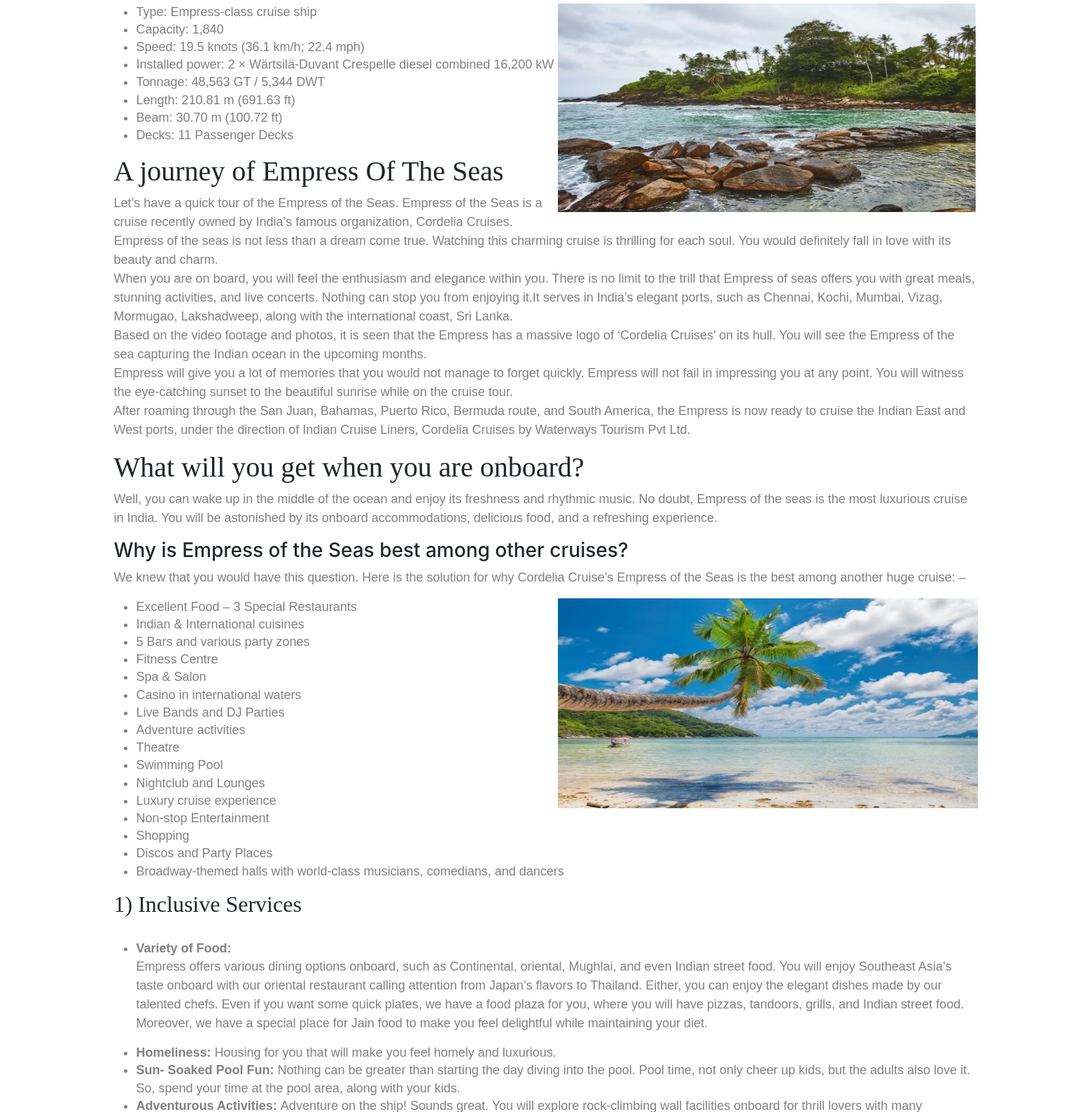
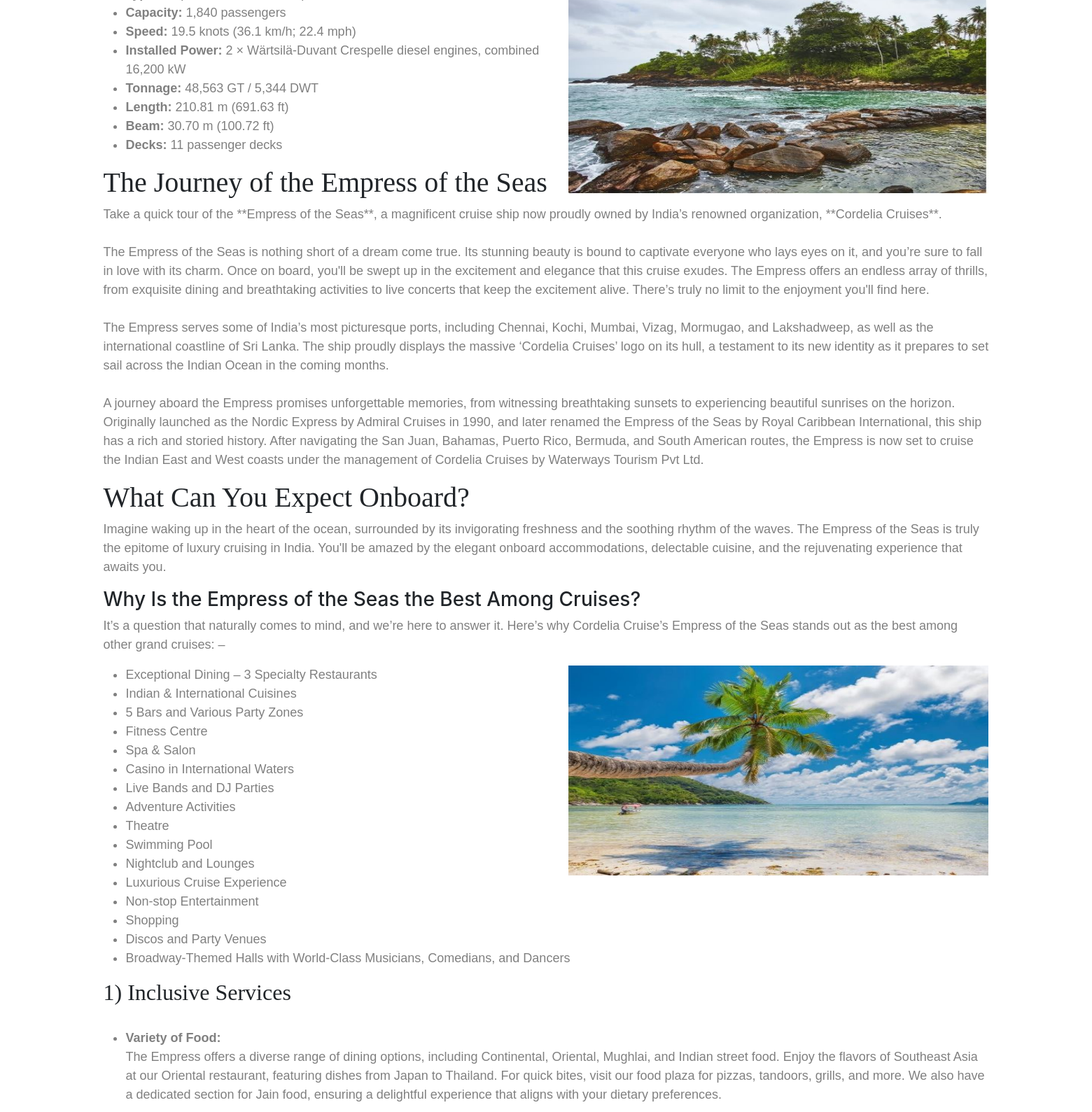
Before and after one commit to josevinoth/bvm_tours_travel_v1.0, a Django app: template tt_project/tt_app/templates/tt_html/cruise.html in a window 1560 px wide. Shown: the part 1535-3124 px from the top of the page at 70% size. Run offline with Django 3.2, Linux system fonts and the light colour scheme; the template is opened without the code that fills it, so the values that code supplies are empty; some libraries are stand-ins or nearby versions.

Commit message:
commit pooja(04-sep-2024)  add enquiry button to base.html  cruise rephrase  srilanka.html

```diff
--- /dev/null
+++ b/tt_project/tt_app/sub_views/wedding_srilanka_view.py
@@ -0,0 +1,4 @@
+from django.shortcuts import render
+
+def wedding_srilanka_view(request):
+    return render(request, 'tt_html/wedding_srilanka.html')
--- a/tt_project/tt_app/templates/tt_html/base.html
+++ b/tt_project/tt_app/templates/tt_html/base.html
@@ -170,16 +170,24 @@
                                         <form method="POST" action="" id="registration_add">
                                             {% csrf_token %}
                                             <div class="form-group">
-                                                <label for="name">Name</label>
-                                                <input type="text" class="form-control" id="name" placeholder="Enter your name" required>
+                                                <label for="reg_name">Name</label>
+                                                <input type="text" class="form-control" id="reg_name" placeholder="Enter your name" required>
                                             </div>
                                             <div class="form-group">
-                                                <label for="email">Email</label>
-                                                <input type="email" class="form-control" id="email" placeholder="Enter your email" required>
+                                                <label for="reg_city">city</label>
+                                                <input type="text" class="form-control" id="reg_city" placeholder="Enter your name" required>
                                             </div>
                                             <div class="form-group">
-                                                <label for="phone">Phone Number</label>
-                                                <input type="tel" class="form-control" id="phone" placeholder="Enter your phone number" required>
+                                                <label for="reg_phone">phone:</label>
+                                                <input type="tel" class="form-control" id="reg_phone" placeholder="Enter your name" required>
+                                            </div>
+                                            <div class="form-group">
+                                                <label for="reg_mail">Email</label>
+                                                <input type="email" class="form-control" id="reg_mail" placeholder="Enter your email" required>
+                                            </div>
+                                            <div class="form-group">
+                                                <label for="reg_destination">Destination</label>
+                                                <input type="text" class="form-control" id="reg_destination" placeholder="Enter your name" required>
                                             </div>
                                             <div class="form-group">
                                                 <label for="message">Message</label>
--- a/tt_project/tt_app/templates/tt_html/cruise.html
+++ b/tt_project/tt_app/templates/tt_html/cruise.html
@@ -1,95 +1,97 @@
 {% extends "tt_html/base.html" %}
 {% load widget_tweaks %}
 {% block content %}
+
 <div class="row">
 	<div class="col-1"></div>
 	<div class="col-10">
 		<div class="container-fluid">
-			<div class="container-fluid">
-				<img src="/media/cruise/cruise.png" width="1400" height="400"/><br>
-				<h1>Cordelia Cruises Packages in India</h1>
-                <p>How does the idea of “waking up to a new destination everyday” sound to you? Apparently, the imagination itself creates goosebumps of excitement for all of us.<br/><br/>
-                What if we tell you that you can experience the voyage of the breathtaking Indian Ocean with Cordelia Cruises? Well, it sounds great. Isn’t it? The cruise tour will be launched in some fantastic destinations, like, Goa, Andaman, Kochi, Mumbai, Ganapatipule, Diu, and many other seaboard destinations. Cordelia Cruises is all set to serve you with the mesmerizing beauty of the Indian coastline. Click here to view all Cordelia Cruise Packages.</p>
-				<br/><br/>
+			<img src="/media/cruise/cruise.png"  width="1400" height="400"/><br>
+			<h1>Cordelia Cruises Packages in India</h1> <p>Imagine waking up to a new destination every day—just the thought is enough to give you goosebumps of excitement!<br/><br/> Now, what if we told you that you could embark on a breathtaking voyage across the Indian Ocean with Cordelia Cruises? Sounds amazing, right? This incredible cruise experience will take you to stunning destinations like Goa, the Andaman Islands, Kochi, Mumbai, Ganapatipule, Diu, and many other scenic coastal spots. Cordelia Cruises is ready to unveil the mesmerizing beauty of the Indian coastline just for you. <a href="#">Click here</a> to view all Cordelia Cruise Packages.</p> <br/><br/>
 			<h1>A journey of Empress Of The Seas</h1>
 			<img src="/media/cruise/cruise_1.png" height="300" width="600" align="right"/>
-				<p>Let’s have a quick tour of the Empress of the Seas. Empress of the Seas is a cruise recently owned by India’s famous organization, <b>Cordelia Cruises.</b><br/>
+			<p>Take a quick tour of the **Empress of the Seas**, a magnificent cruise ship now owned by India’s renowned organization, **Cordelia Cruises**.<br/><br/>
+				The Empress of the Seas is truly a dream come true. Its beauty and charm are bound to captivate anyone who sets eyes on it. When you step on board, you'll immediately feel the excitement and elegance that this cruise embodies. The Empress offers an unparalleled experience with exceptional dining, thrilling activities, and live concerts—ensuring there's never a dull moment.<br/><br/>
 
-                                Empress of the seas is not less than a dream come true. Watching this charming cruise is thrilling for each soul. You would definitely fall in love with its beauty and charm.<br/>
+				This stunning ship serves some of India’s most beautiful ports, including Chennai, Kochi, Mumbai, Vizag, Mormugao, and Lakshadweep, as well as international destinations like Sri Lanka. The ship proudly displays the massive ‘Cordelia Cruises’ logo on its hull, making it a true icon as it prepares to sail the Indian Ocean in the coming months.<br/><br/>
 
-                                When you are on board, you will feel the enthusiasm and elegance within you. There is no limit to the trill that Empress of seas offers you with great meals, stunning activities, and live concerts. Nothing can stop you from enjoying it.<br/>
-					            It serves in India’s elegant ports, such as Chennai, Kochi, Mumbai, Vizag, Mormugao, Lakshadweep, along with the international coast, Sri Lanka.
-				                <br/>Based on the video footage and photos, it is seen that the Empress has a massive logo of <mark>‘Cordelia Cruises’ </mark>on its hull. You will see the Empress of the sea capturing the Indian ocean in the upcoming months.
-					Empress will give you a lot of memories that you would not manage to forget quickly. Empress will not fail in impressing you at any point. You will witness the eye-catching sunset to the beautiful sunrise while on the cruise tour.<br/>
-					The Empress of the ship was first ruled by Admiral Cruises and then by the Royal Caribbean International. It entered into the seawater in 1990 as Nordic Express, which was later renamed as the Empress of seas by the Royal Caribbean International.<br/>
-					After roaming through the San Juan, Bahamas, Puerto Rico, Bermuda route, and South America, the Empress is now ready to cruise the Indian East and West ports, under the direction of Indian Cruise Liners, Cordelia Cruises by Waterways Tourism Pvt Ltd.</p><br/>
-				 <h1>Everything You want to know about the Empress Of The Seas</h1>
-                 <h3>Technical Details of the Ship</h3>
+				A journey aboard the Empress will create unforgettable memories, from witnessing breathtaking sunsets to watching the sun rise over the horizon. This ship, originally launched as the Nordic Express by Admiral Cruises in 1990 and later renamed the Empress of the Seas by Royal Caribbean International, has a rich history. After navigating routes through San Juan, the Bahamas, Puerto Rico, Bermuda, and South America, the Empress is now set to cruise India’s East and West coasts under the management of Cordelia Cruises by Waterways Tourism Pvt Ltd.</p><br/>
+
+			<h1>Everything You Need to Know About the Empress of the Seas</h1>
+			<h3>Technical Specifications of the Ship</h3>
 			<img src="/media/cruise/Cruise_2.jpg" height="300" width="600" align="right"/>
-				<ul style="font-family: Arial, Helvetica, sans-serif; font :Arial;font-size: 18px;line-height: 1.4;color: grey; margin-bottom: 15px;"><li>Type: Empress-class cruise ship</li>
-				<li>Capacity: 1,840</li>
-				<li>Speed: 19.5 knots (36.1 km/h; 22.4 mph)</li>
-				<li>Installed power: 2 × Wärtsilä-Duvant Crespelle diesel combined 16,200 kW</li>
-				<li>Tonnage: 48,563 GT / 5,344 DWT</li>
-				<li>Length: 210.81 m (691.63 ft)</li>
-				<li>Beam: 30.70 m (100.72 ft)</li>
-				<li>Decks: 11 Passenger Decks</li></ul>
-				<h1>A journey of Empress Of The Seas</h1>
-				<p>Let’s have a quick tour of the Empress of the Seas. Empress of the Seas is a cruise recently owned by India’s famous organization, Cordelia Cruises.<br/>
-				Empress of the seas is not less than a dream come true. Watching this charming cruise is thrilling for each soul. You would definitely fall in love with its beauty and charm.<br/>
-				When you are on board, you will feel the enthusiasm and elegance within you. There is no limit to the trill that Empress of seas offers you with great meals, stunning activities, and live concerts. Nothing can stop you from enjoying it.It serves in India’s elegant ports, such as Chennai, Kochi, Mumbai, Vizag, Mormugao, Lakshadweep, along with the international coast, Sri Lanka.<br/>
-				Based on the video footage and photos, it is seen that the Empress has a massive logo of ‘Cordelia Cruises’ on its hull. You will see the Empress of the sea capturing the Indian ocean in the upcoming months.<br/>
-				Empress will give you a lot of memories that you would not manage to forget quickly. Empress will not fail in impressing you at any point. You will witness the eye-catching sunset to the beautiful sunrise while on the cruise tour.<br/>After roaming through the San Juan, Bahamas, Puerto Rico, Bermuda route, and South America, the Empress is now ready to cruise the Indian East and West ports, under the direction of Indian Cruise Liners, Cordelia Cruises by Waterways Tourism Pvt Ltd.</p>
-				<h1>What will you get when you are onboard?</h1>
-				<p>Well, you can wake up in the middle of the ocean and enjoy its freshness and rhythmic music. No doubt, Empress of the seas is the most luxurious cruise in India. You will be astonished by its onboard accommodations, delicious food, and a refreshing experience.</p>
-				<h3>Why is Empress of the Seas best among other cruises?</h3>
-				<p>We knew that you would have this question. Here is the solution for why Cordelia Cruise’s Empress of the Seas is the best among another huge cruise: –</p>
+			<ul>
+				<li><strong>Type:</strong> Empress-class cruise ship</li>
+				<li><strong>Capacity:</strong> 1,840 passengers</li>
+				<li><strong>Speed:</strong> 19.5 knots (36.1 km/h; 22.4 mph)</li>
+				<li><strong>Installed Power:</strong> 2 × Wärtsilä-Duvant Crespelle diesel engines, combined 16,200 kW</li>
+				<li><strong>Tonnage:</strong> 48,563 GT / 5,344 DWT</li>
+				<li><strong>Length:</strong> 210.81 m (691.63 ft)</li>
+				<li><strong>Beam:</strong> 30.70 m (100.72 ft)</li>
+				<li><strong>Decks:</strong> 11 passenger decks</li> </ul>
+
+			<h1>The Journey of the Empress of the Seas</h1>
+			<p>Take a quick tour of the **Empress of the Seas**, a magnificent cruise ship now proudly owned by India’s renowned organization, **Cordelia Cruises**.<br/><br/>
+				The Empress of the Seas is nothing short of a dream come true. Its stunning beauty is bound to captivate everyone who lays eyes on it, and you’re sure to fall in love with its charm. Once on board, you'll be swept up in the excitement and elegance that this cruise exudes. The Empress offers an endless array of thrills, from exquisite dining and breathtaking activities to live concerts that keep the excitement alive. There’s truly no limit to the enjoyment you'll find here.<br/><br/>
+
+				The Empress serves some of India’s most picturesque ports, including Chennai, Kochi, Mumbai, Vizag, Mormugao, and Lakshadweep, as well as the international coastline of Sri Lanka. The ship proudly displays the massive ‘Cordelia Cruises’ logo on its hull, a testament to its new identity as it prepares to set sail across the Indian Ocean in the coming months.<br/><br/>
+
+				A journey aboard the Empress promises unforgettable memories, from witnessing breathtaking sunsets to experiencing beautiful sunrises on the horizon. Originally launched as the Nordic Express by Admiral Cruises in 1990, and later renamed the Empress of the Seas by Royal Caribbean International, this ship has a rich and storied history. After navigating the San Juan, Bahamas, Puerto Rico, Bermuda, and South American routes, the Empress is now set to cruise the Indian East and West coasts under the management of Cordelia Cruises by Waterways Tourism Pvt Ltd.</p>
+
+
+			<h1>What Can You Expect Onboard?</h1> <p>Imagine waking up in the heart of the ocean, surrounded by its invigorating freshness and the soothing rhythm of the waves. The Empress of the Seas is truly the epitome of luxury cruising in India. You'll be amazed by the elegant onboard accommodations, delectable cuisine, and the rejuvenating experience that awaits you.</p>
+			<h3>Why Is the Empress of the Seas the Best Among Cruises?</h3>
+			<p>It’s a question that naturally comes to mind, and we’re here to answer it. Here’s why Cordelia Cruise’s Empress of the Seas stands out as the best among other grand cruises: –</p>
 			<img src="/media/cruise/Cruise_3.jpg" height="300" width="600" align="right"/>
-				<ul style="font-family: Arial, Helvetica, sans-serif; font :Arial;font-size: 18px;line-height: 1.4;color: grey; margin-bottom: 15px;">
-					<li>Excellent Food – 3 Special Restaurants</li>
-					<li>Indian & International cuisines</li>
-					<li>5 Bars and various party zones</li>
+			<ul> <li>Exceptional Dining – 3 Specialty Restaurants</li>
+				<li>Indian & International Cuisines</li>
+				<li>5 Bars and Various Party Zones</li>
 				<li>Fitness Centre</li>
 				<li>Spa & Salon</li>
-					<li>Casino in international waters</li>
+				<li>Casino in International Waters</li>
 				<li>Live Bands and DJ Parties</li>
-					<li>Adventure activities</li>
-					<li>Theatre</li>
-					<li>Swimming Pool</li>
+				<li>Adventure Activities</li>
+				<li>Theatre</li> <li>Swimming Pool</li>
 				<li>Nightclub and Lounges</li>
-					<li>Luxury cruise experience</li>
+				<li>Luxurious Cruise Experience</li>
 				<li>Non-stop Entertainment</li>
 				<li>Shopping</li>
-					<li>Discos and Party Places</li>
-					<li>Broadway-themed halls with world-class musicians, comedians, and dancers</li>
+				<li>Discos and Party Venues</li>
+				<li>Broadway-Themed Halls with World-Class Musicians, Comedians, and Dancers</li>
+			</ul>
 
+
+
+			<h2>1) Inclusive Services</h2><br/>
+			<ul>
+				<li><b>Variety of Food:</b>
+					<p>The Empress offers a diverse range of dining options, including Continental, Oriental, Mughlai, and Indian street food. Enjoy the flavors of Southeast Asia at our Oriental restaurant, featuring dishes from Japan to Thailand. For quick bites, visit our food plaza for pizzas, tandoors, grills, and more. We also have a dedicated section for Jain food, ensuring a delightful experience that aligns with your dietary preferences.</p></li>
+				<li><b>Homeliness:</b> <p>Experience luxurious accommodations designed to make you feel right at home.</p></li>
+				<li><b>Sun-Soaked Pool Fun:</b>
+					<p>Start your day with a refreshing dive into the pool. Pool time is a joy for both kids and adults, so make the most of our pool area with your family.</p></li>
+				<li><b>Adventurous Activities:</b> <p>For adventure enthusiasts, the ship offers exciting activities including a rock-climbing wall and other thrilling options.</p></li>
+				<li><b>Casinos:</b>
+					<p>Our onboard casinos are open to everyone at no extra cost.</p></li>
+				<li><b>The Party Place:</b>
+					<p>Experience the excitement of a party in the middle of the ocean at The Dome, making your trip truly unforgettable.</p></li>
+				<li><b>Child-Friendly Food:</b> <p>Say goodbye to boring meals. Our skilled chefs prepare international cuisines that will delight your children. Family dining is a treasured tradition, and our staff ensures every detail is taken care of.</p></li>
+				<li><b>Exclusive Reading Zone:</b> <p>Enjoy a peaceful reading environment with our special reading zones, featuring an inspiring collection of books.</p></li>
+				<li><b>Fitness Spot:</b> <p>Stay fit with access to our gym and fitness centers.</p></li>
+				<li><b>Entertainment:</b> <p>Enjoy a variety of entertainment options, including live music shows and stand-up comedy performances.</p></li>
 			</ul>
-				<h2>1) Inclusive Services</h2><br/>
-				<ul style="font-family: Arial, Helvetica, sans-serif; font :Arial;font-size: 18px;line-height: 1.4;color: grey; margin-bottom: 15px;">
-					<li><b>Variety of Food:</b><p>Empress offers various dining options onboard, such as Continental, oriental, Mughlai, and even Indian street food. You will enjoy Southeast Asia’s taste onboard with our oriental restaurant calling attention from Japan’s flavors to Thailand. Either, you can enjoy the elegant dishes made by our talented chefs. Even if you want some quick plates, we have a food plaza for you, where you will have pizzas, tandoors, grills, and Indian street food. Moreover, we have a special place for Jain food to make you feel delightful while maintaining your diet.</p></li>
-					<li><b>Homeliness: </b> Housing for you that will make you feel homely and luxurious.</li>
-					<li><b>Sun- Soaked Pool Fun: </b>Nothing can be greater than starting the day diving into the pool. Pool time, not only cheer up kids, but the adults also love it. So, spend your time at the pool area, along with your kids.</li>
-				<li><b>Adventurous Activities: </b>Adventure on the ship! Sounds great. You will explore rock-climbing wall facilities onboard for thrill lovers with many compelling activities.</li>
-				<li><b>Casinos:</b>Casinos will be open for everyone, free of cost.</li>
-				<li><b>The Party Place: </b>Can’t imagine the thrill of the party in the middle of the ocean? Then, experience it with us. We have The Dome for you to make your trip unforgettable.</li>
-				<li><b>Food that your child will love to have:</b>It’s so boring to have the usual food on a tour. Isn’t it? Thus, the cruise company has hired skillful chefs for you to take care of your desires by cooking international cuisines. Family dining is definitely an inevitable culture of India; therefore, the staff looks after every minor aspect.</li>
-				<li><b>Exclusive Reading Zone:</b>A long journey along with a quiet and calm environment is the perfect scenery to read books. Cruise has special reading zones for the book lovers at Empress, which has an inspiring books collection.</li>
-				<li><b>Fitness spot:</b>You’ll have access to the gym and fitness centers.</li>
-				<li><b>Entertainment: </b>Entertainment facilities, in the form of live music shows and stand-up comedy.</li></ul>
 			<h2>2) Exclusive services</h2>
 			<img src="/media/cruise/cruise_4.png" height="300" width="600" align="right"/>
-				<ul style="font-family: Arial, Helvetica, sans-serif; font :Arial;font-size: 18px;line-height: 1.4;color: grey; margin-bottom: 15px;">
-					<li>A place with a seating capacity of 740 guests is made. You will experience the glamor and fashion of beauty shows onboard by world-class performers.</li>
-					<li>Glow while on holiday with our Spa and Salon service. Being on holiday, you need to be more pampered. So, we have arrangements for you to glow with our spa therapist and salon services. You can also book an appointment with them, for the wedding or other occasions.</li>
-					<li>If you wish to watch the additional entertainment shows from our performer artist, you will have to book the show.</li>
-					<li>Shopping! No matter where we are, shopping makes us happy. Steal a little time from your cruise holiday, and visit the shopping center onboard.</li>
+			<ul>
+				<li>Enjoy world-class beauty shows in our venue with a seating capacity of 740 guests. Experience the glamour and fashion of stunning performances by top-tier artists onboard.</li>
+				<li>Indulge in ultimate relaxation with our Spa and Salon services. Whether you want to unwind or prepare for a special occasion, our spa therapists and salon professionals are here to pamper you. You can even book appointments for weddings or other events.</li>
+				<li>For additional entertainment shows featuring our talented performers, please make sure to book in advance.</li> <li>Shopping is always a delight, no matter where you are. Take some time during your cruise to visit our onboard shopping center and pick up something special.</li>
 			</ul>
-				<h1>Onboarding price on Cordelia Cruises</h1>
-				<p>If you were eagerly waiting for a fun family holiday, this is the best time for it. Surprise your family with a holiday plan like never before. Take them to a new world of amusement on the cruise.</p>
-				<p>We assure you that these bunches of amazing provisions by Cordelia cruise will be one of your most comfortable journeys. Wait, are you pondering upon the Cordelia Cruise prices?</p>
-				<p>Well, you are thinking in the right place. However, luxury is not so cheap. But, you will be happy to know that the price for the tour will not put so much of a burden on your pocket. The Empress is offering so many facilities to you, for which the fare, for your tour, is justifying. Also, the price depends on your boarding and destination point, which may differ.</p>
-				<p>So, if you are also willing to spend some quality time with your family and loved ones and want them to enjoy leaving the pandemic situation behind, do book the tour. This journey will be unforgettable for you and your family.</p>
-			</div>
+
+			<h1>Pricing for Cordelia Cruises</h1>
+			<p>If you’ve been dreaming of a fun family getaway, now is the perfect time to make it happen. Surprise your loved ones with a unique holiday experience aboard a Cordelia Cruise.</p>
+			<p>We assure you that Cordelia Cruises offers exceptional value for a comfortable and memorable journey. Wondering about the prices?</p>
+			<p>While luxury cruises aren’t typically cheap, you’ll be pleased to know that the cost of traveling on the Empress is quite reasonable given the extensive amenities provided. Pricing varies based on your boarding location and destination, so there may be some differences.</p>
+			<p>If you’re ready to create lasting memories with your family and leave the pandemic behind, don’t hesitate to book your tour. This journey promises to be an unforgettable experience for you and your loved ones.</p>
 		</div>
 	</div>
 	<div class="col-1"></div>
```
Also changed, not shown: tt_project/tt_app/templates/tt_html/wedding_srilanka.html (added, +176 -0 lines). Lines whose indentation alone changed are shown as unchanged.
